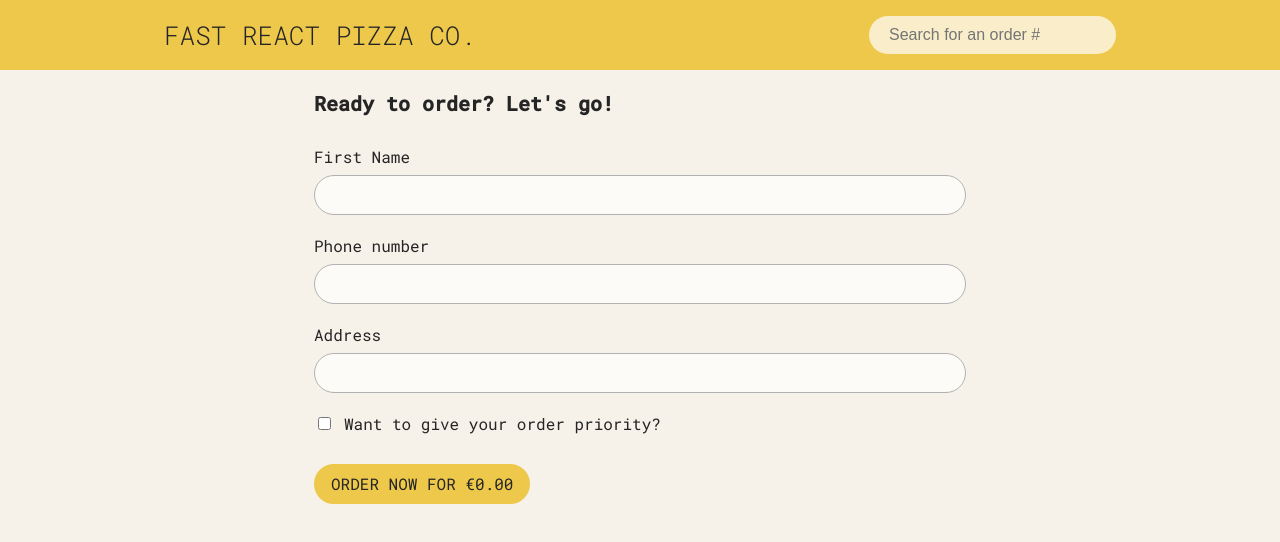
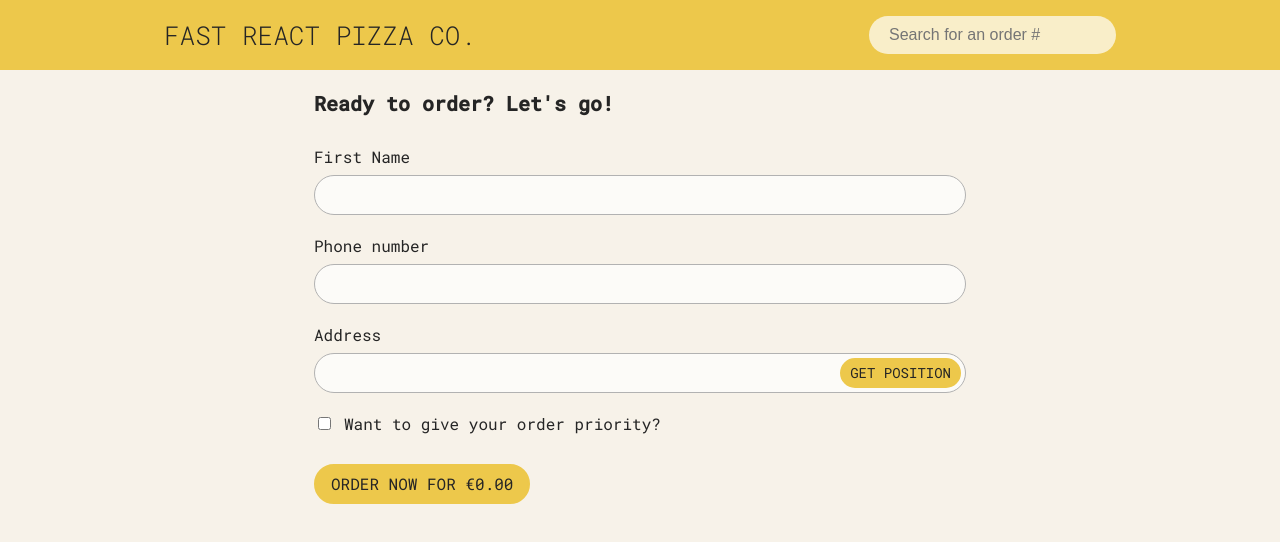
Before and after one commit to YanaKarpliuk/fast-react-pizza-co, a React (Vite) app: page /order/new in a window 1280 px wide. Shown: the top 542 px of the page. Built offline with nearby package versions, Linux system fonts and the light colour scheme.

Commit message:
Fetch user address

```diff
--- a/src/features/order/CreateOrder.jsx
+++ b/src/features/order/CreateOrder.jsx
@@ -6,11 +6,13 @@ import FormInput from '../../ui/Form/FormInput';
 import FormRouter from '../../ui/Form/FormRouter.jsx';
 import FormCheckbox from '../../ui/Form/FormCheckbox';
 import FormAction from '../../ui/Form/FormAction';
-import { useSelector } from 'react-redux';
+import { useDispatch, useSelector } from 'react-redux';
 import store from '../../store.js';
 import { clearCart, getTotalCartPrice } from '../cart/cartSlice.js';
 import { formatCurrency } from '../../utils/helpers.js';
 import { useState } from 'react';
+import Button from '../../ui/Button/Button';
+import { fetchAddress } from '../user/userSlice.js';
 
 // https://uibakery.io/regex-library/phone-number
 const isValidPhone = (str) =>
@@ -20,7 +22,9 @@ const isValidPhone = (str) =>
 
 export default function CreateOrder() {
   const [withPriority, setWithPriority] = useState(false);
-  const username = useSelector(state => state.user.username);
+  const { username, status: addressStatus, position, address, error: addressError } = useSelector(state => state.user);
+  const isLoadingAddress = addressStatus === 'loading';
+
   const navigation = useNavigation();
   const isSubmitting = navigation.state === 'submitting';
 
@@ -30,6 +34,12 @@ export default function CreateOrder() {
   const totalPrice = totalCartPrice + priorityPrice;
 
   const formErrors = useActionData();
+  const dispatch = useDispatch();
+
+  function handleFetchAddress(e) {
+    e.preventDefault();
+    dispatch(fetchAddress());
+  }
 
   return (
       <Container narrow={true}>
@@ -50,11 +60,25 @@ export default function CreateOrder() {
                 errorsData={formErrors}
                 errorMsg={formErrors?.phone}
             />
-            <FormInput
-                name={'address'}
-                id={'address'}
-                label={'Address'}
-            />
+            <div className={styles.advancedInputWrapper}>
+              <FormInput
+                  name={'address'}
+                  id={'address'}
+                  label={'Address'}
+                  disabled={isLoadingAddress}
+                  defaultValue={address}
+                  errorsData={addressStatus === 'error'}
+                  errorMsg={addressError}
+              />
+              {!position.latitude && !position.longitude &&
+                  <Button
+                      name={'Get position'}
+                      type={'small'}
+                      handleClick={handleFetchAddress}
+                      disabled={isLoadingAddress}
+                  />
+              }
+            </div>
             <FormCheckbox
                 name={'priority'}
                 id={'priority'}
@@ -64,12 +88,14 @@ export default function CreateOrder() {
                 handleChange={(e) => setWithPriority(e.target.checked)}
             />
             <FormAction
-                name={'cart'}
-                value={JSON.stringify(cart)}
                 btnName={`Order now for ${formatCurrency(totalPrice)}`}
                 btnNameLoading={'Placing order...'}
                 isSubmitting={isSubmitting}
-                isRouterAction={true}
+                isLoading={isLoadingAddress}
+                routerActionData={[
+                  { name: 'cart', value: JSON.stringify(cart) },
+                  { name: 'position', value: position.latitude && position.longitude ? `${position.latitude},${position.longitude}` : '' }
+                ]}
             />
           </FormRouter>
         </div>
--- a/src/features/order/Order.module.scss
+++ b/src/features/order/Order.module.scss
@@ -26,6 +26,26 @@
   h1 {
     font-size: 20px;
     margin: 0 0 20px;
+  }
+
+  .advancedInputWrapper {
+    position: relative;
+
+    input {
+      padding-right: 130px;
+    }
+
+    button {
+      position: absolute;
+      top: 41px;
+      right: 4px;
+      z-index: 1;
+
+      @include media-breakpoint-up($tablet) {
+        top: 44px;
+        right: 5px;
+      }
+    }
   }
 }
 
--- a/src/features/user/userSlice.js
+++ b/src/features/user/userSlice.js
@@ -1,41 +1,72 @@
-// function getPosition() {
-//   return new Promise(function (resolve, reject) {
-//     navigator.geolocation.getCurrentPosition(resolve, reject);
-//   });
-// }
-//
-// async function fetchAddress() {
-//   // 1) We get the user's geolocation position
-//   const positionObj = await getPosition();
-//   const position = {
-//     latitude: positionObj.coords.latitude,
-//     longitude: positionObj.coords.longitude,
-//   };
-//
-//   // 2) Then we use a reverse geocoding API to get a description of the user's address, so we can display it the order form, so that the user can correct it if wrong
-//   const addressObj = await getAddress(position);
-//   const address = `${addressObj?.locality}, ${addressObj?.city} ${addressObj?.postcode}, ${addressObj?.countryName}`;
-//
-//   // 3) Then we return an object with the data that we are interested in
-//   return { position, address };
-// }
+import { createAsyncThunk, createSlice } from '@reduxjs/toolkit';
+import { getAddress } from '../../services/apiGeocoding.js';
 
-import { createSlice } from '@reduxjs/toolkit';
+function getPosition() {
+  return new Promise(function (resolve, reject) {
+    navigator.geolocation.getCurrentPosition(resolve, reject);
+  });
+}
+
+// Thunk for async function.
+export const fetchAddress = createAsyncThunk('user/featchAddress', async function () {
+  // 1) We get the user's geolocation position
+  const positionObj = await getPosition();
+  const position = {
+    latitude: positionObj.coords.latitude,
+    longitude: positionObj.coords.longitude,
+  };
+
+  // 2) A reverse geocoding API to get a description of the user's address -> display it in the order form, so that the user can correct it if wrong
+  const addressObj = await getAddress(position);
+  const address = `${addressObj?.locality}, ${addressObj?.city} ${addressObj?.postcode}, ${addressObj?.countryName}`;
+
+  // 3) An object with the data.
+  // Payload of the fulfilled state.
+  return { position, address };
+});
 
 const initialState = {
-  username: ''
-}
+  username: '',
+  status: 'idle',
+  position: {},
+  address: '',
+  error: 'There was a problem getting your address. Make sure to fill this field.'
+};
 
 const userSlice = createSlice({
-  name: "user",
+  name: 'user',
   initialState,
   reducers: {
     updateUsername(state, action) {
-      state.username = action.payload
+      state.username = action.payload;
     },
+  },
+  // Handle async functions.
+  extraReducers: (builder) => {
+    builder
+        .addCase(
+            fetchAddress.pending,
+            (state, action) => {
+              state.status = 'loading';
+            }
+        )
+        .addCase(
+            fetchAddress.fulfilled,
+            (state, action) => {
+              state.status = 'idle';
+              state.position = action.payload.position;
+              state.address = action.payload.address;
+            }
+        )
+        .addCase(
+            fetchAddress.rejected,
+            (state, action) => {
+              state.status = 'error';
+              state.error = action.error.message;
+            }
+        );
   }
-})
+});
 
-export const { updateUsername } = userSlice.actions
-
-export default userSlice.reducer
+export const { updateUsername } = userSlice.actions;
+export default userSlice.reducer;
--- a/src/ui/Button/Button.jsx
+++ b/src/ui/Button/Button.jsx
@@ -16,6 +16,8 @@ export default function Button({
         return styles.secondary;
       case 'round':
         return styles.round;
+      case 'small':
+        return styles.small;
       default:
         return '';
     }
--- a/src/ui/Button/Button.module.scss
+++ b/src/ui/Button/Button.module.scss
@@ -25,6 +25,11 @@
     font-size: 18px;
   }
 
+  &.small {
+    padding: 6px 8px;
+    font-size: 14px;
+  }
+
   @include active {
     background: var(--color-yellow-dark);
   }
--- a/src/ui/Form/Form.module.scss
+++ b/src/ui/Form/Form.module.scss
@@ -18,6 +18,10 @@
       @include active {
         outline: none;
         background: white;
+      }
+
+      &[disabled] {
+        background-color: var(--color-light);
       }
     }
 
--- a/src/ui/Form/FormAction.jsx
+++ b/src/ui/Form/FormAction.jsx
@@ -1,17 +1,17 @@
 import styles from './Form.module.scss';
 import Button from '../Button/Button.jsx';
 
-export default function FormAction({ name, value, isSubmitting = false, btnName, ariaLabel = btnName, btnNameLoading, isRouterAction = false }) {
+export default function FormAction({ isSubmitting = false, isLoading = false, btnName, ariaLabel = btnName, btnNameLoading, routerActionData }) {
   return (
       <div className={styles.formAction}>
         {/* Make data available in the action function. */}
-        {isRouterAction &&
-            <input type="hidden" name={name} value={value}/>
+        {routerActionData && routerActionData.length &&
+            routerActionData.map(item => <input type="hidden" key={item.name} name={item.name} value={item.value}/>)
         }
         <Button
             name={isSubmitting ? btnNameLoading : btnName}
             ariaLabel={ariaLabel}
-            disabled={isSubmitting}
+            disabled={isLoading || isSubmitting}
         />
       </div>
   );
--- a/src/ui/Form/FormInput.jsx
+++ b/src/ui/Form/FormInput.jsx
@@ -12,7 +12,8 @@ export default function FormInput({
                                     placeholder,
                                     value,
                                     handleChange,
-                                    defaultValue = ''
+                                    defaultValue = '',
+                                    disabled = false
                                   }) {
   return (
       <div className={styles.formInput}>
@@ -31,6 +32,7 @@ export default function FormInput({
             placeholder={placeholder}
             onChange={handleChange}
             defaultValue={defaultValue}
+            disabled={disabled}
         />
         {errorsData && errorMsg && <p className={styles.error}>{errorMsg}</p>}
       </div>
```
